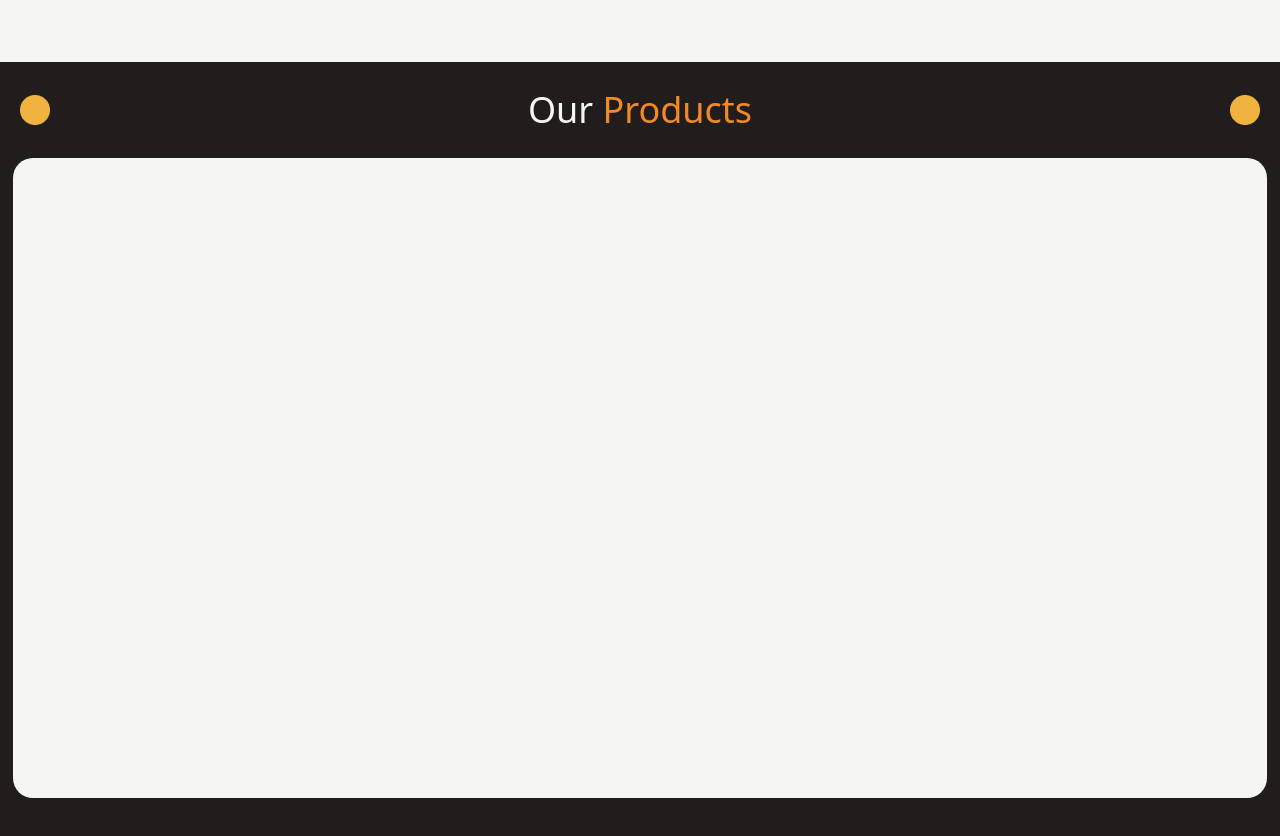
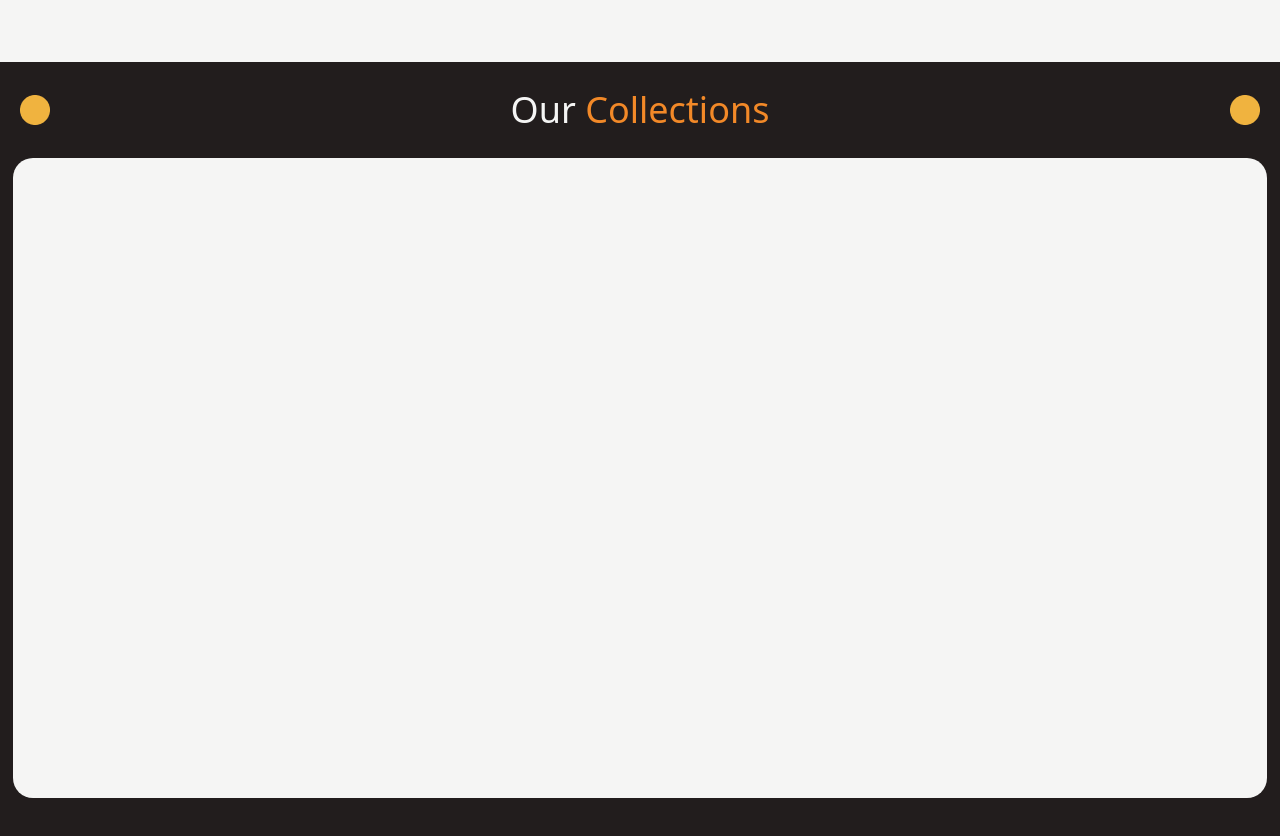
Before and after one commit to gbejoy/Masters_of_tailoring, a React (Vite) app in the folder vite-project/: page / in a window 1280 px wide. Shown: the part 2338-3174 px from the top of the page. Built offline with nearby package versions, Linux system fonts and the light colour scheme; a web font is replaced by a local one.

Commit message:
New components styles -5

```diff
--- a/vite-project/src/App.jsx
+++ b/vite-project/src/App.jsx
@@ -2,7 +2,7 @@ import React, { useState } from "react";
 import LandingPage from "./Components/LandingPage";
 import About from "./Components/About.jsx";
 import Masterpieces from "./Components/Masterpieces.jsx";
-import Products from "./Components/Products.jsx";
+import Collections from "./Components/Collections.jsx";
 
 function App()
 {
@@ -12,7 +12,7 @@ function App()
         <LandingPage isLogged={isSignedIn} />
         <About />
         <Masterpieces />
-        <Products />
+        <Collections />
       </>
     )
 }
--- a/vite-project/src/Components/Products.jsx
+++ b/vite-project/src/Components/Collections.jsx
@@ -1,10 +1,10 @@
-export default function Products()
+export default function Collections()
 {
     return (
-        <section id="products" className="bg-[#221D1D] h-svh w-full">
+        <section id="collections" className="bg-[#221D1D] h-svh w-full">
             <div className="h-[6rem] flex flex-row items-center justify-between px-[1.25rem]">
                 <img src="./decoration.png" />
-                <h1 className="text-2xl md:text-3xl lg:text-4xl text-stone-100">Our <span className="text-[#F28928]">Products</span></h1>
+                <h1 className="text-2xl md:text-3xl lg:text-4xl text-stone-100">Our <span className="text-[#F28928]">Collections</span></h1>
                 <img src="./decoration.png" />
             </div>
 
```
